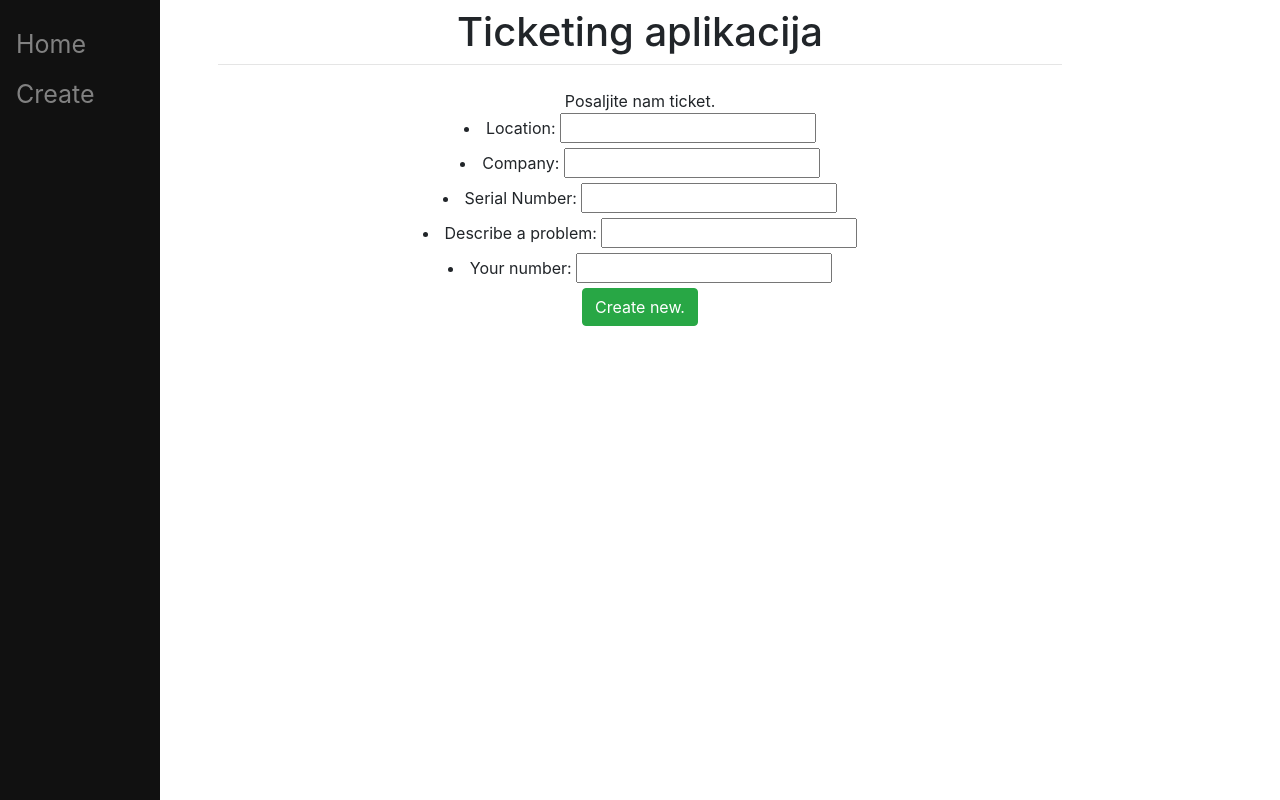
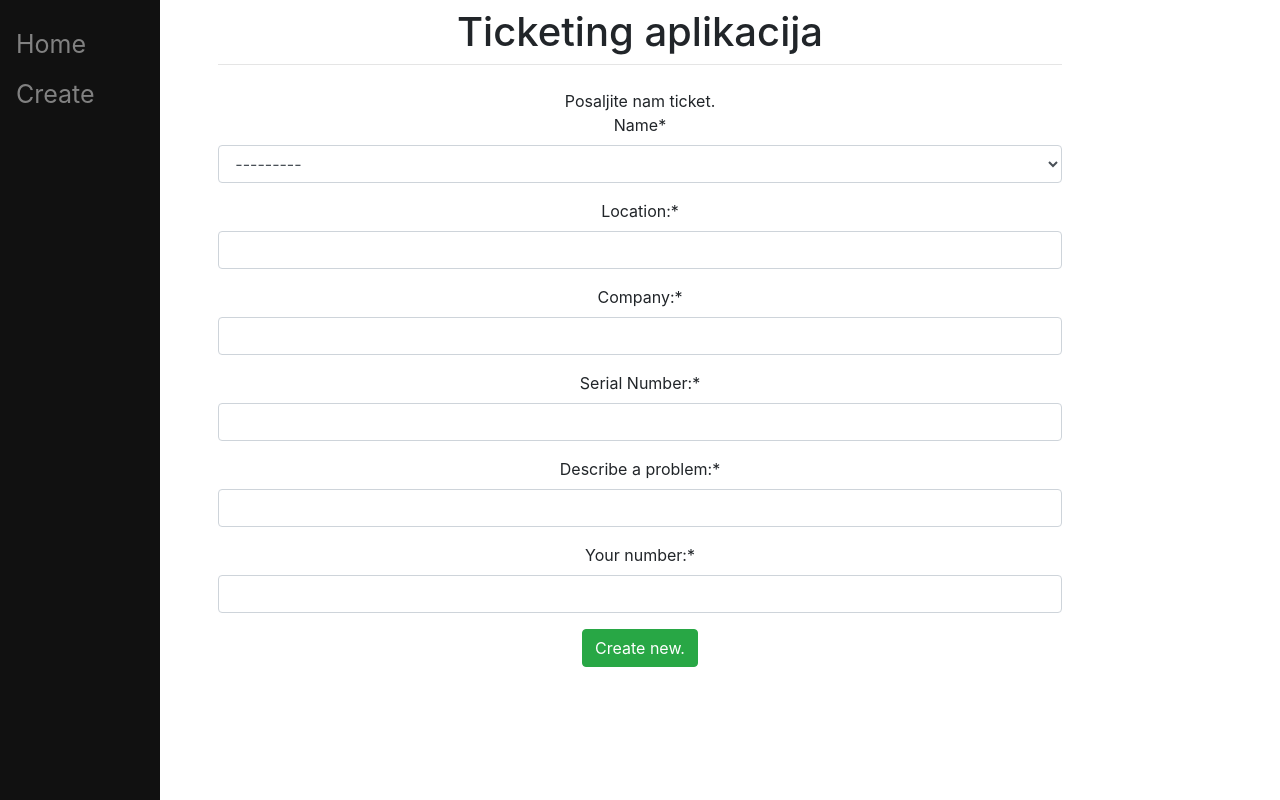
Before and after one commit to CodingByDay/galebticketsapp, a Django app: page /create/ in a window 1280 px wide. Run offline with Django 3.2, Linux system fonts and the light colour scheme; data comes from the database, SQL or seed files in the repository; both versions use the stored data as it was after the commit; some libraries are stand-ins or nearby versions.

Commit message:
Added name and crispy forms, whats left is automatic email send and restrict, styling

```diff
--- a/main/forms.py
+++ b/main/forms.py
@@ -1,8 +1,14 @@
 from django import forms
-from .models import tickets
+from .models import tickets, devices, executives
+
+
+
+
 
 class CreateNewTicket(forms.Form):
+
     # Add a dropdown menu for "GPS" or "Fiskalni program"
+    name = forms.ModelChoiceField(queryset=devices.objects.all())
     location = forms.CharField(label="Location:", max_length=200)
     company = forms.CharField(label="Company:", max_length=200)
     serial_number = forms.CharField(label="Serial Number:", max_length=200)
--- a/main/models.py
+++ b/main/models.py
@@ -27,7 +27,7 @@
     problem = models.CharField(max_length=1000)
     contact_number = models.CharField(max_length=200)
     status = models.BooleanField(default=False)
-    author = models.ForeignKey(User, on_delete=models.CASCADE, blank=True, null=True)
+    author = models.ForeignKey(User, on_delete=models.CASCADE, related_name="authorname", null=True)
     executive = models.ForeignKey(executives, on_delete=models.CASCADE, blank=True, null=True)
 
 
--- a/main/templates/main/base.html
+++ b/main/templates/main/base.html
@@ -63,6 +63,7 @@
                 </center>
                 <hr class="mt-0 mb-4"> {% block content %} {% endblock %}
 
+
             </div>
         </div>
     </div>
--- a/main/templates/main/create.html
+++ b/main/templates/main/create.html
@@ -1,9 +1,10 @@
 {% extends 'main/base.html' %} {% block title %}Create new ticket{% endblock %} {% block content %}
 <center>Posaljite nam ticket.</center>
+{% load crispy_forms_tags %}
 <div class="form">
     <form method="POST" action="/create/" class="form-group">
 
-        {% csrf_token %} {{form.as_ul}}
+        {% csrf_token %} {{form|crispy}}
         <button type="submit" , name="save" , class="btn btn-success">Create new.</button>
     </form>
     </form>
--- a/main/views.py
+++ b/main/views.py
@@ -17,13 +17,15 @@
         form = CreateNewTicket(response.POST)
 
         if form.is_valid():
+            name = form.cleaned_data["name"]
             location = form.cleaned_data["location"]
             company = form.cleaned_data["company"]
             serial_number = form.cleaned_data["serial_number"]
             problem = form.cleaned_data["problem"]
             contact_number = form.cleaned_data["contact_number"]
-            t = tickets(location=location, company=company, serial_number=serial_number, problem=problem, contact_number=contact_number)
+            t = tickets(name=name, location=location, company=company, serial_number=serial_number, problem=problem, contact_number=contact_number)
             t.save()
+            response.user.authorname.add(t)
             return HttpResponse("<h1>Uspesno ste prijavili problem. Stice vam mail kada problem bude resen. Hvala. </h1>")
         # push to database.
           # mailing. Add a
--- a/register/templates/registration/login.html
+++ b/register/templates/registration/login.html
@@ -8,7 +8,7 @@
 <form method="POST" class="form-group">
 {% csrf_token %}
 {{form|crispy}}
-<p>Don't have ab account? Create one. <a href="/register">here</a></p>
+<p>Don't have an account? Create one. <a href="/register">Here</a></p>
 <button type="submit" class="btn btn-success">Login</button>
 
 </form>
```
Also changed, not shown: main/templates/main/home.html (+6 -1 lines), db.sqlite3, main/templates/main/index.png (added).
